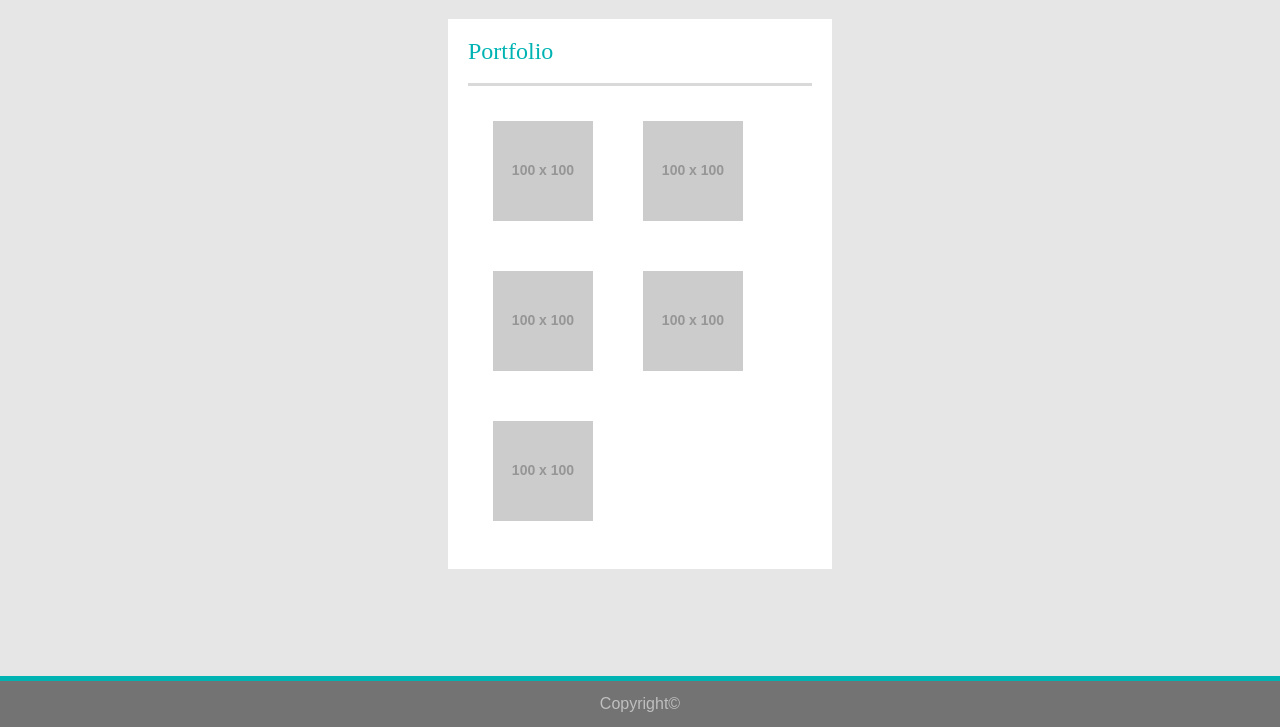
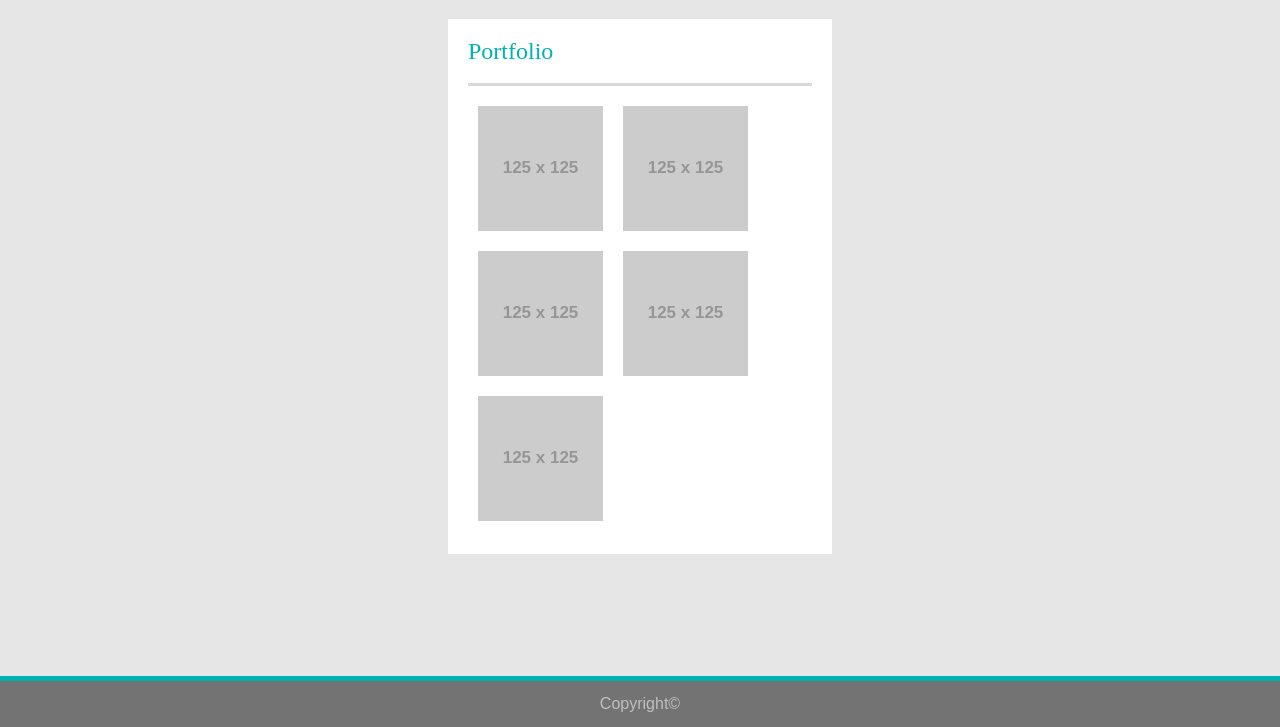
Before and after one commit to AlexReniak/Basic-Portfolio, a plain HTML site: page portfolio.html in a window 1280 px wide. Shown: the part 73-800 px from the top of the page. Drawn offline with Linux system fonts and the light colour scheme; placeholder pictures from the web are drawn by us.

Commit message:
finalizing files

```diff
--- a/assets/css/css-portfolio.css
+++ b/assets/css/css-portfolio.css
@@ -68,28 +68,28 @@ h3 {
 
 .pic1 {
   float: left;
-  margin: 25px;
+  margin: 10px;
 }
 
 .pic2 {
   float: left;
-  margin: 25px
+  margin: 10px
 }
 
 .pic3 {
   clear: both;
   float: left;
-  margin: 25px
+  margin: 10px
 }
 
 .pic4 {
   float: left;
-  margin: 25px;
+  margin: 10px;
 }
 
 .pic5 {
   clear: both;
-  margin: 25px
+  margin: 10px;
 }
 
 #footer {
--- a/assets/css/style.css
+++ b/assets/css/style.css
@@ -1,6 +1,11 @@
 *{
   box-sizing:border-box;
 }
+
+.align {
+  width: 70%;
+}
+
 body {
   font-family: sans-serif;
   background: #e6e6e6;
--- a/portfolio.html
+++ b/portfolio.html
@@ -13,20 +13,20 @@
     <header>
         <h3 class="name">Alex Reniakiewicz</h3>
           <div class="header-right">
-            <a href="#">About</a>
-            <a href="#">Portfolio</a>
-            <a href="#">Contact</a>
+            <a href="index.html">About</a>
+            <a href="/">Portfolio</a>
+            <a href="contact.html">Contact</a>
           </div>
     </header>
   </div>
   <div class="gallery">
     <h3 class="portfolio">Portfolio</h3>
     <div class="info">
-      <img class="pic1" src="https://via.placeholder.com/100"></img>
-      <img class="pic2" src="https://via.placeholder.com/100"></img>
-      <img class="pic3" src="https://via.placeholder.com/100"></img>
-      <img class="pic4" src="https://via.placeholder.com/100"></img>
-      <img class="pic5" src="https://via.placeholder.com/100"></img>
+      <img class="pic1" src="https://via.placeholder.com/125"></img>
+      <img class="pic2" src="https://via.placeholder.com/125"></img>
+      <img class="pic3" src="https://via.placeholder.com/125"></img>
+      <img class="pic4" src="https://via.placeholder.com/125"></img>
+      <img class="pic5" src="https://via.placeholder.com/125"></img>
     </div>
   </div>
   <footer>
```
Also changed, not shown: contact.html (+3 -3 lines), index.html (+5 -3 lines).
